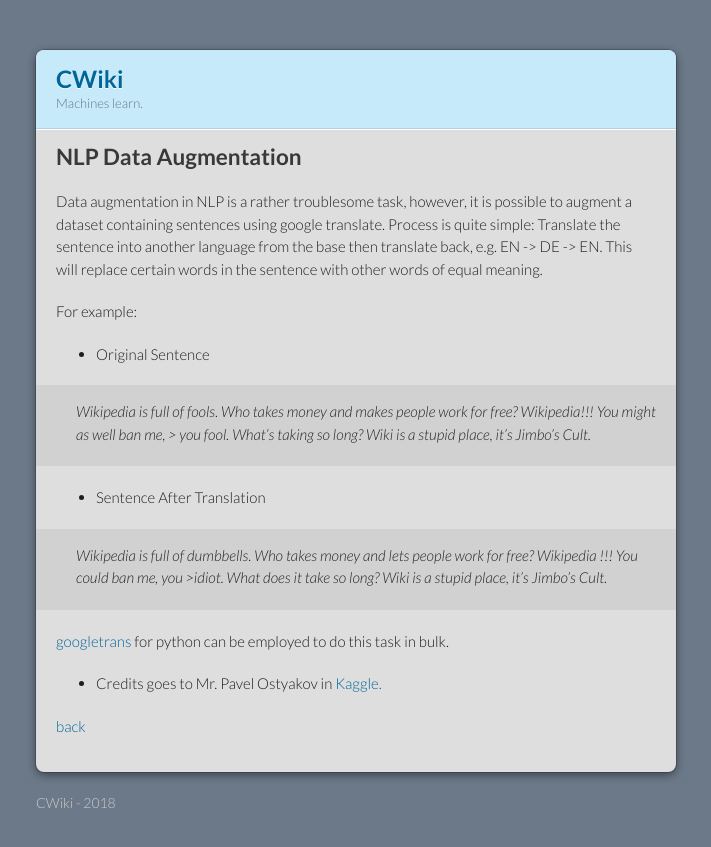
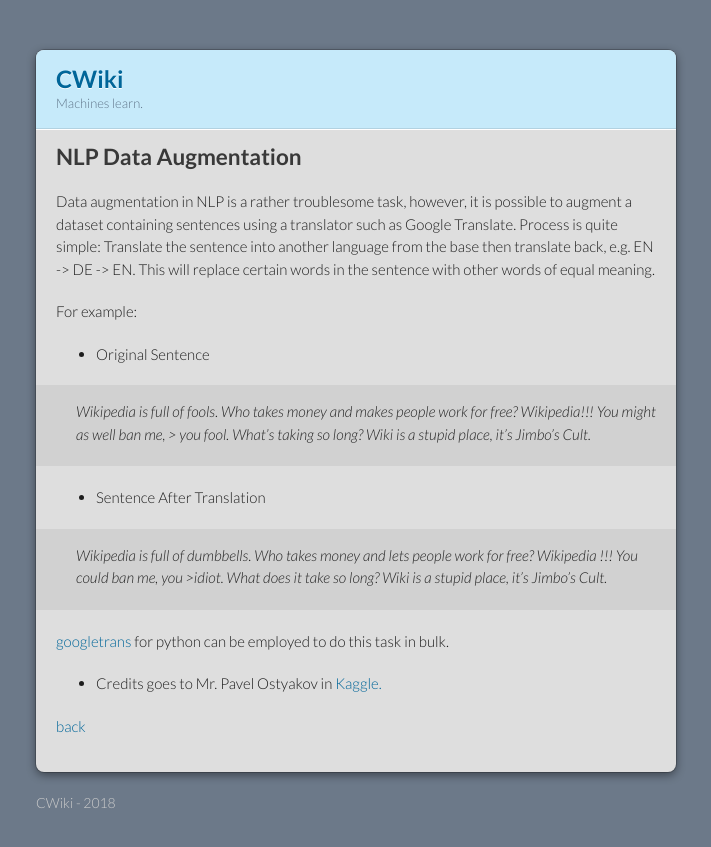
Before and after one commit to burakyldrm/pythoniancultist.github.io, a Jekyll site: the page built from data_augmentation.md, in a window 1280 px wide. Shown: the top 847 px of the page, without its empty margins (284-995 px from the left). Built offline with Jekyll 4.4.1, drawn with Linux system fonts in a browser that asks for light colours; our own code applies the rules of GitHub Pages for plain Markdown files.

Commit message:
small clarification fix

```diff
--- a/data_augmentation.md
+++ b/data_augmentation.md
@@ -4,7 +4,7 @@ layout: default
 
 ## NLP Data Augmentation
 
-Data augmentation in NLP is a rather troublesome task, however, it is possible to augment a dataset containing sentences using google translate. Process is quite simple: Translate the sentence into another language from the base then translate back, e.g. EN -> DE -> EN. This will replace certain words in the sentence with other words of equal meaning.
+Data augmentation in NLP is a rather troublesome task, however, it is possible to augment a dataset containing sentences using a translator such as Google Translate. Process is quite simple: Translate the sentence into another language from the base then translate back, e.g. EN -> DE -> EN. This will replace certain words in the sentence with other words of equal meaning.
 
 For example:
 
```
